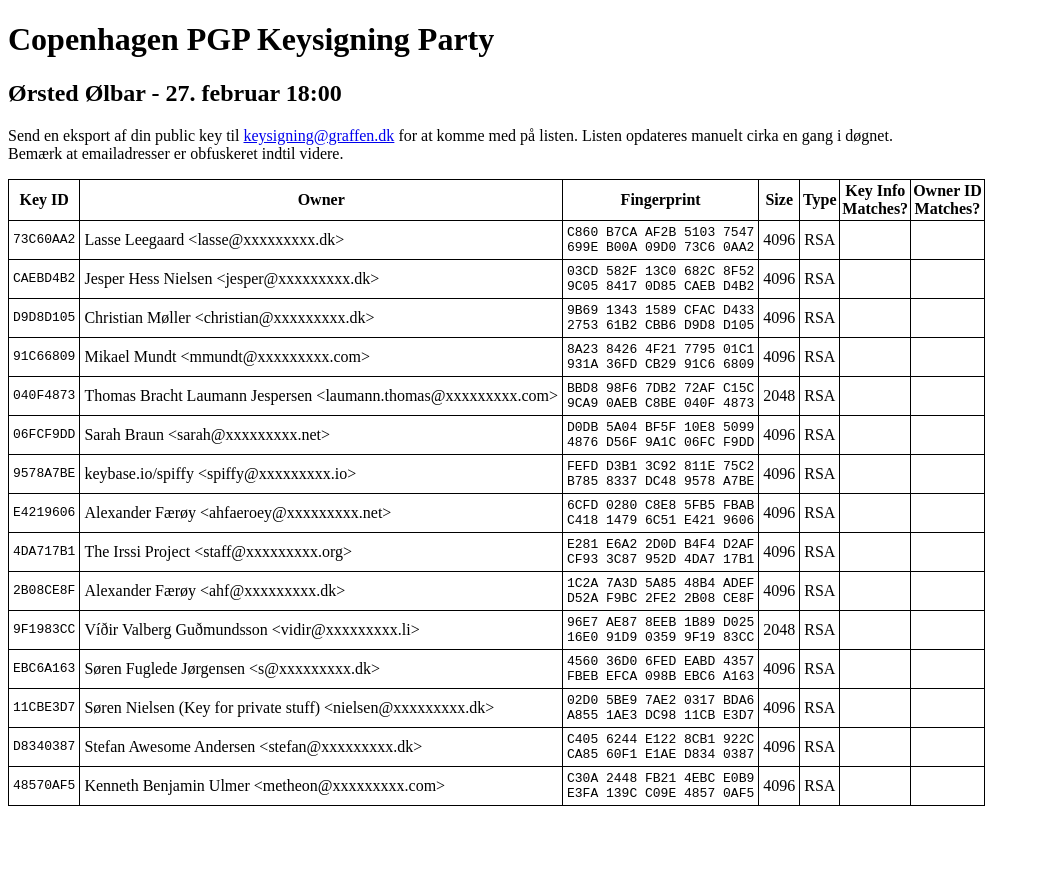
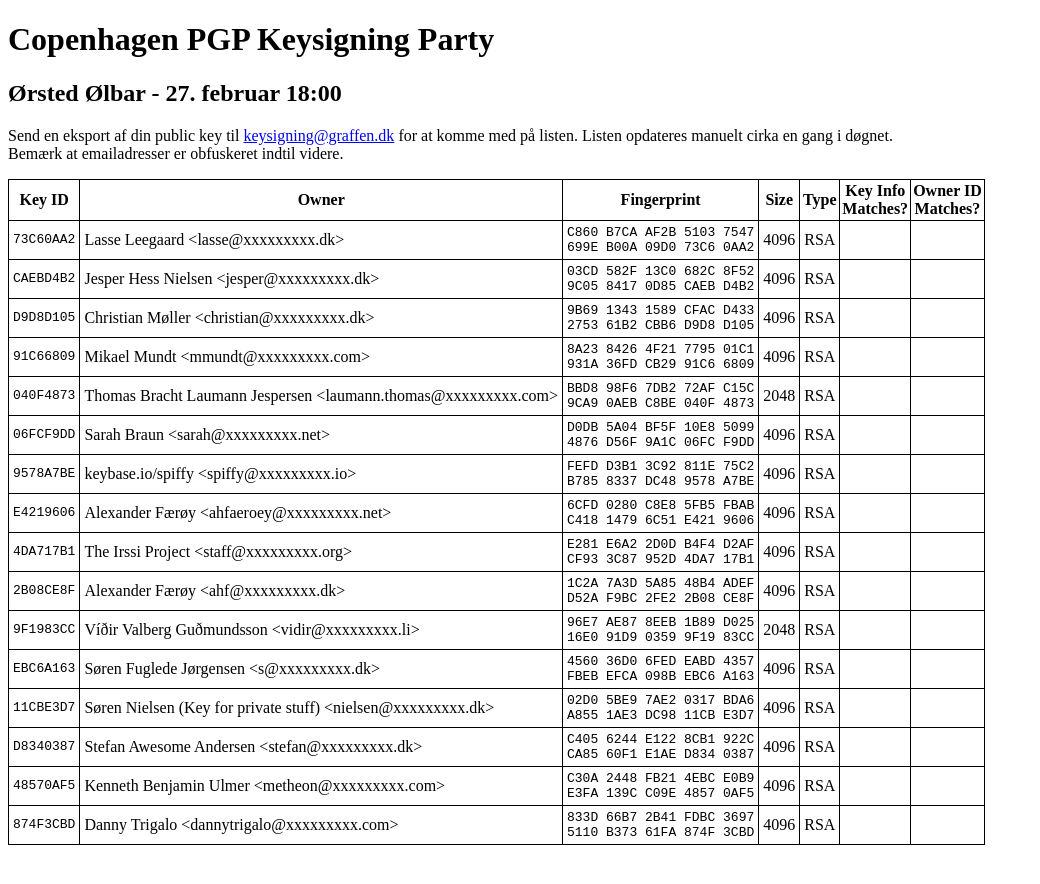
Before and after one commit to graffen/graffen.github.io, a Jekyll site: the page built from keysigning/index.md, in a window 1280 px wide. Shown: the top 884 px of the page, without its empty margins (0-1040 px from the left). Built offline with Jekyll 4.4.1, drawn with Linux system fonts in a browser that asks for light colours.

Commit message:
New key for tomorrow's keysigning event

```diff
--- a/keysigning/index.md
+++ b/keysigning/index.md
@@ -39,4 +39,6 @@ A855 1AE3 DC98 11CB E3D7</pre></td><td>4096</td><td>RSA</td><td></td><td></td></
 CA85 60F1 E1AE D834 0387</pre></td><td>4096</td><td>RSA</td><td></td><td></td></tr>
 <tr><td><pre>48570AF5</pre></td><td>Kenneth Benjamin Ulmer &lt;metheon@xxxxxxxxx.com&gt;</td><td><pre>C30A 2448 FB21 4EBC E0B9
 E3FA 139C C09E 4857 0AF5</pre></td><td>4096</td><td>RSA</td><td></td><td></td></tr>
+<tr><td><pre>874F3CBD</pre></td><td>Danny Trigalo &lt;dannytrigalo@xxxxxxxxx.com&gt;</td><td><pre>833D 66B7 2B41 FDBC 3697
+5110 B373 61FA 874F 3CBD</pre></td><td>4096</td><td>RSA</td><td></td><td></td></tr>
 </table>
```
